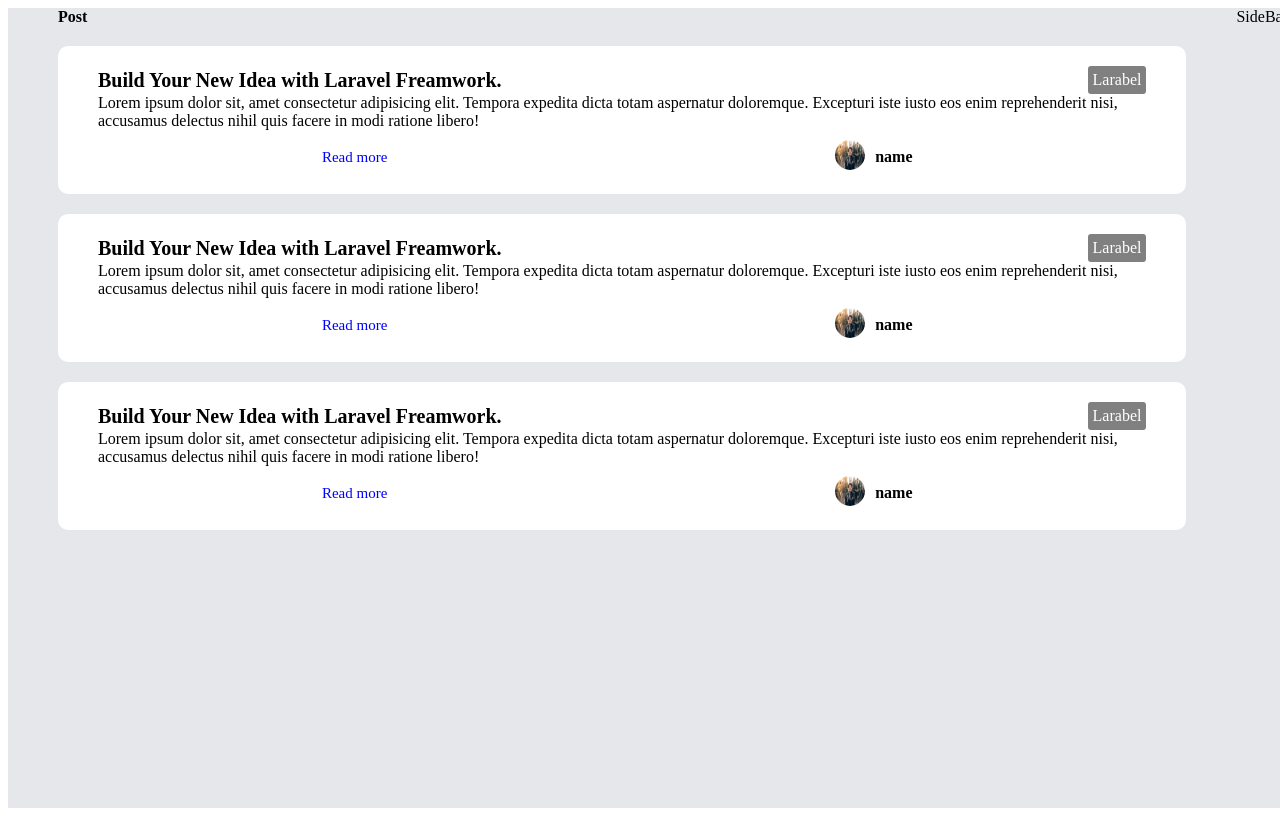
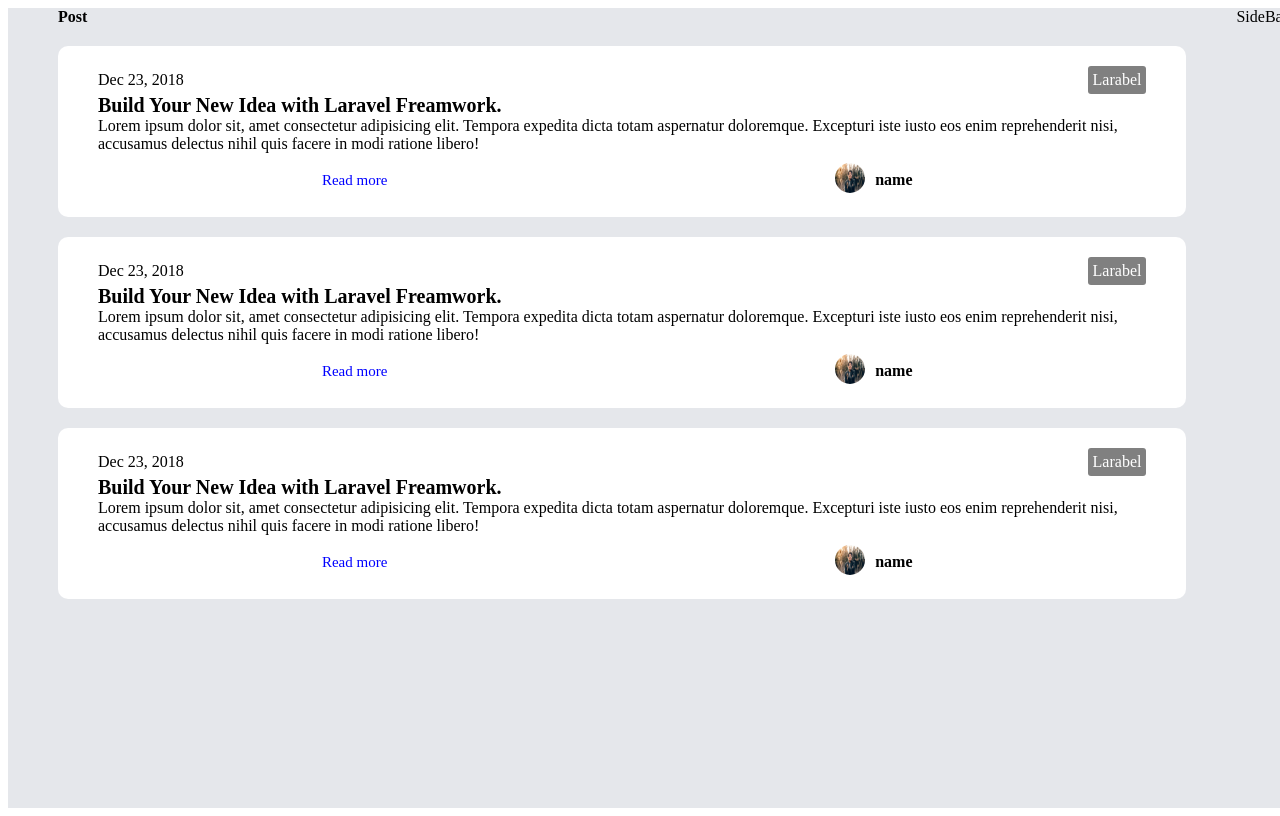
Before and after one commit to Awtanabe/nextjs-blog, a Next.js app: page /landing in a window 1280 px wide. Built offline with nearby package versions, Linux system fonts and the light colour scheme.

Commit message:
Postの日付コンポーネントを切り出す

```diff
--- /dev/null
+++ b/atom/Post/Date.js
@@ -0,0 +1,9 @@
+const Date = (props) => {
+  return (
+    <div className="post-date">
+      Dec 23, 2018
+    </div>
+  )
+}
+
+export default Date;
--- a/molecule/Landing/Post.js
+++ b/molecule/Landing/Post.js
@@ -1,14 +1,16 @@
 import User from "./User"
 import Label from "../../atom/Label"
+import Date from "../../atom/Post/Date"
 
 const Post = (props) => {
   return (
     <div className="post-container">
       <div className="post-header">
-        <div className="title">
+        <Date/>
+        <Label name="Larabel" color="label-primary"/>
+      </div>
+      <div className="title">
           {props.title}
-        </div>
-        <Label name="Larabel" color="label-primary"/>
       </div>
       <div className="body">
         {props.body}
```
